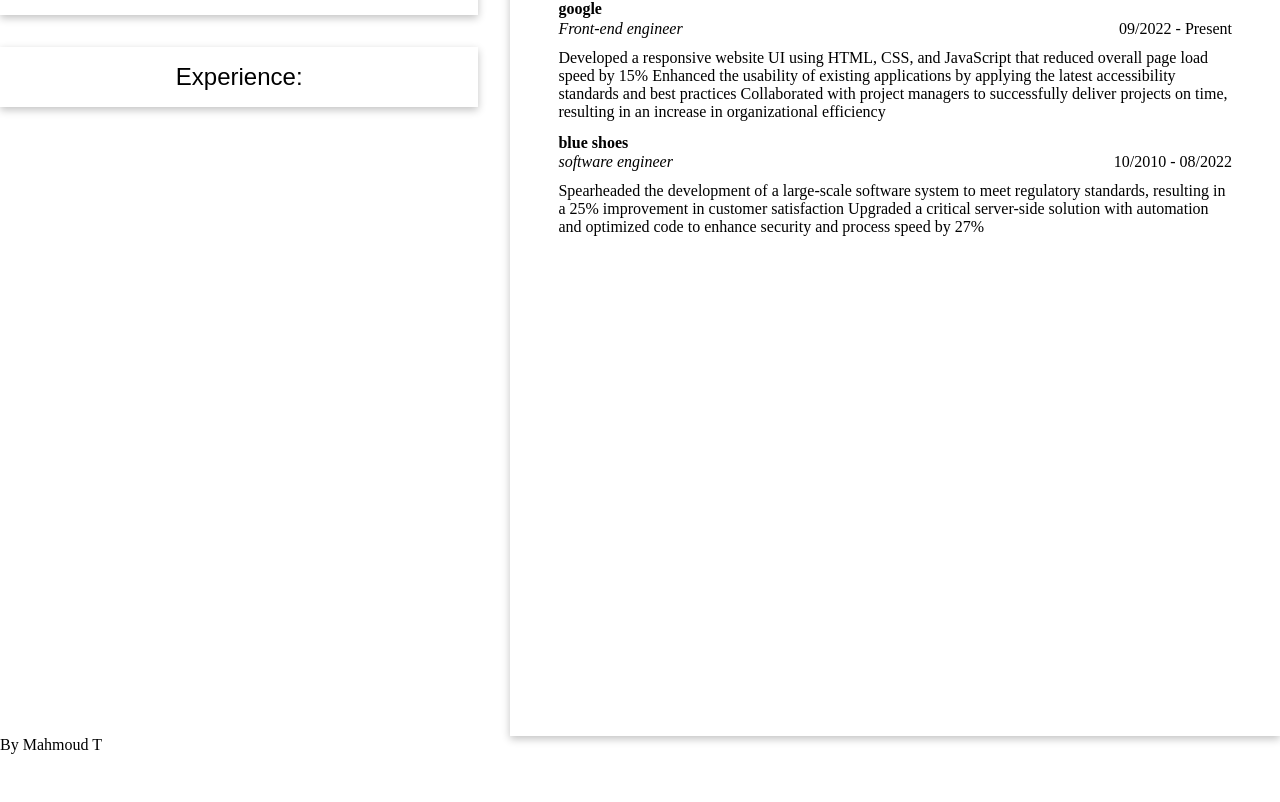
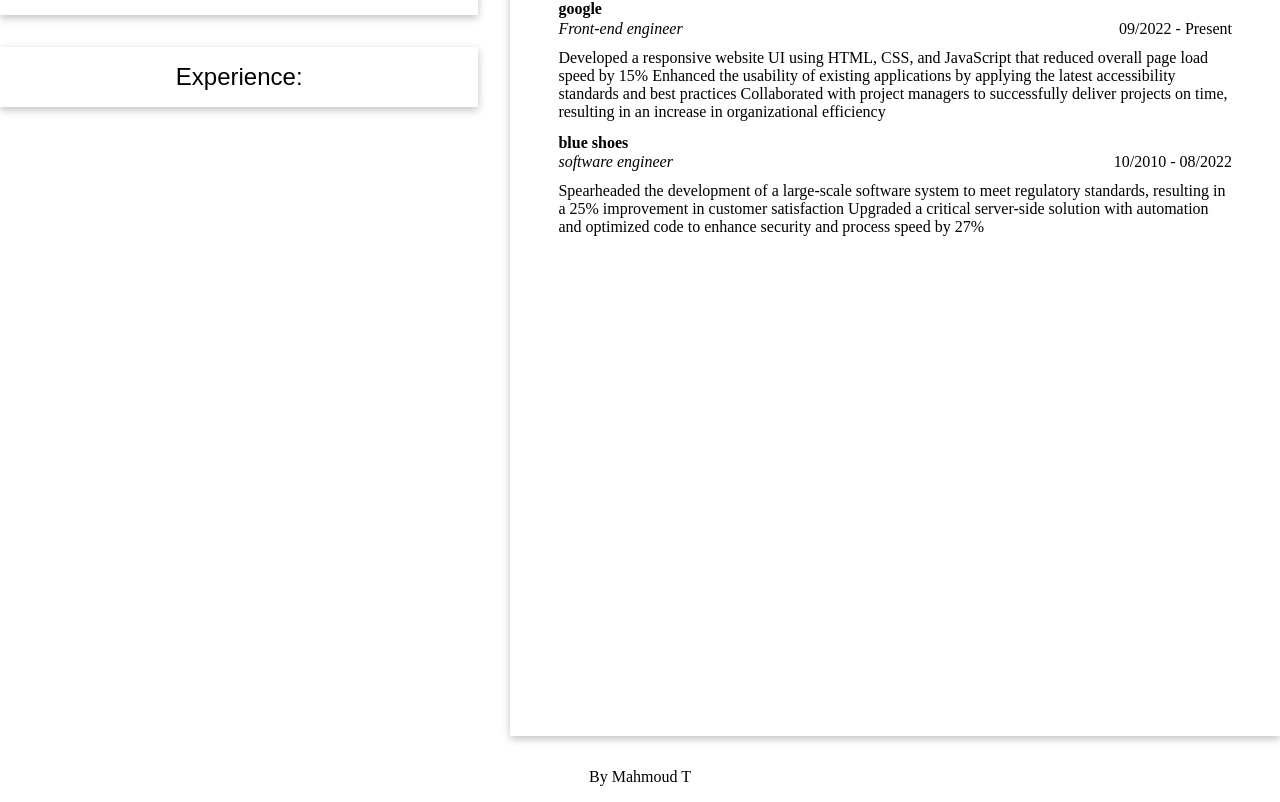
Before and after one commit to MahmoudTalass/cv-application, a React (Vite) app: page / in a window 1280 px wide. Shown: the part 333-1135 px from the top of the page. Before the commit the page ends 1087 px from the top, so only its background shows below. Built offline with nearby package versions, Linux system fonts and the light colour scheme.

Commit message:
Position footer content correctly

```diff
--- a/src/css/page-layout.css
+++ b/src/css/page-layout.css
@@ -23,8 +23,11 @@
    display: flex;
    justify-content: center;
    gap: 2rem;
+   margin-bottom: 1rem;
 }
 
 .footer {
    margin-top: auto;
+   text-align: center;
+   padding: 1rem;
 }
```
